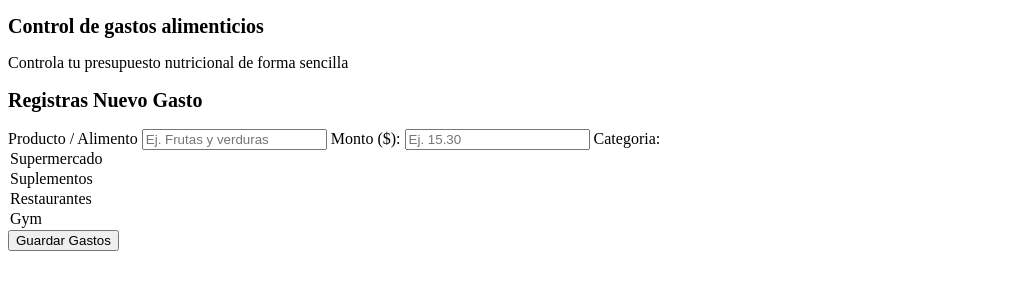
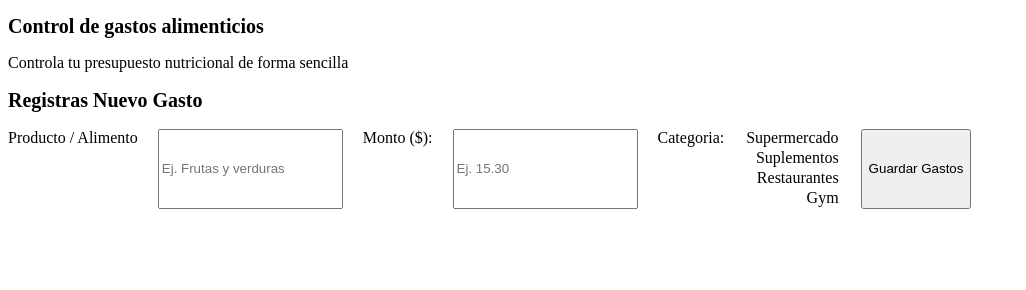
Before and after one commit to josetuarezleon-hue/proyectos-jovenes-creativos, a plain HTML site: page Proyecto/index.html in a window 1280 px wide. Shown: the part 94-384 px from the top of the page, without its empty margins (0-1026 px from the left). Drawn offline with Linux system fonts and the light colour scheme.

Commit message:
Update style.css
terminar de agregar e estilo a form

```diff
--- a/Proyecto/style.css
+++ b/Proyecto/style.css
@@ -13,5 +13,10 @@ menu{
 h2{
   color:azul;
   font-size:20px;
-  font-fa,ily:'Times New Roman', Times, serif;
+  font-family:'Times New Roman', Times, serif;
 }
+form{
+  display: flex;
+
+  gap: 20px;
+  text-align: right
```
